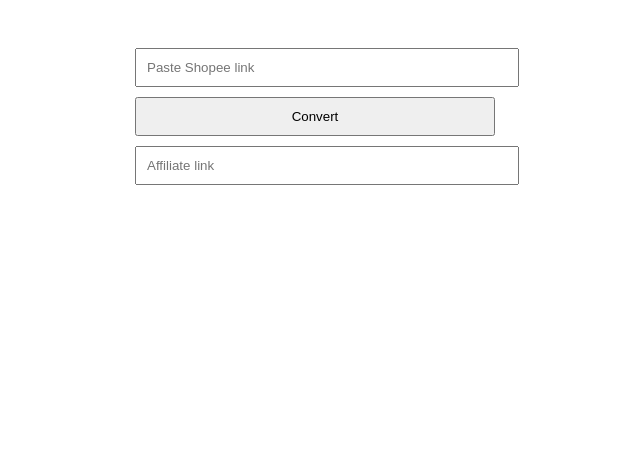
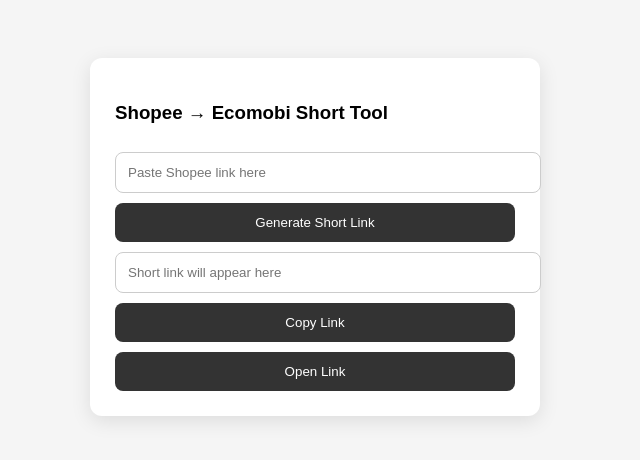
Before and after one commit to thnhmii/convert-tool, a website: page index.html in a window 1280 px wide. Shown: the whole page, without its empty margins (325-965 px from the left). Drawn offline with Linux system fonts and the light colour scheme.

Commit message:
Update index.html

```diff
--- a/index.html
+++ b/index.html
@@ -2,22 +2,43 @@
 <html>
 <head>
 <meta charset="UTF-8">
-<title>Shopee Converter</title>
+<title>Shopee Short Link Tool</title>
 
 <style>
 body{
-  font-family: Arial;
+  font-family:Arial;
   display:flex;
   justify-content:center;
-  padding:40px;
+  padding:50px 20px;
+  background:#f5f5f5;
 }
+
 .box{
-  width:360px;
+  width:100%;
+  max-width:400px;
+  background:white;
+  padding:25px;
+  border-radius:12px;
+  box-shadow:0 5px 20px rgba(0,0,0,0.1);
 }
+
 input,button{
   width:100%;
-  padding:10px;
-  margin-bottom:10px;
+  padding:12px;
+  margin-top:10px;
+  border-radius:8px;
+  border:1px solid #ccc;
+}
+
+button{
+  cursor:pointer;
+  background:#333;
+  color:white;
+  border:none;
+}
+
+button:hover{
+  opacity:0.9;
 }
 </style>
 </head>
@@ -25,29 +46,63 @@
 <body>
 
 <div class="box">
-  <input id="original" placeholder="Paste Shopee link">
-  <button onclick="convert()">Convert</button>
-  <input id="result" readonly placeholder="Affiliate link">
+  <h3>Shopee → Ecomobi Short Tool</h3>
+
+  <input type="text" id="original" placeholder="Paste Shopee link here">
+
+  <button onclick="convert()">Generate Short Link</button>
+
+  <input type="text" id="result" placeholder="Short link will appear here" readonly>
+
+  <button onclick="copyLink()">Copy Link</button>
+  <button onclick="openLink()">Open Link</button>
 </div>
 
 <script>
+
 const token = "YcjWkLnSTyytUqnNLBthd";
 
-function cleanLink(link){
-  // bỏ extraParams nếu có
-  return link.split('?')[0];
+async function convert(){
+
+  let url = document.getElementById("original").value.trim();
+
+  if(!url){
+    alert("Paste Shopee link first");
+    return;
+  }
+
+  // Step 1: Tạo link Ecomobi
+  let encoded = encodeURIComponent(url);
+  let ecomobiLink = `https://goeco.mobi/?token=${token}&url=${encoded}`;
+
+  try{
+
+    // Step 2: Gửi qua TinyURL để rút gọn
+    let response = await fetch(`https://tinyurl.com/api-create.php?url=${encodeURIComponent(ecomobiLink)}`);
+
+    let shortLink = await response.text();
+
+    document.getElementById("result").value = shortLink;
+
+  }catch(err){
+    alert("Error creating short link");
+  }
 }
 
-function convert(){
-  let link = document.getElementById("original").value.trim();
-  if(!link) return;
+function copyLink(){
+  let input = document.getElementById("result");
+  input.select();
+  document.execCommand("copy");
+  alert("Copied!");
+}
 
-  let clean = cleanLink(link);
-  let encoded = encodeURIComponent(clean);
+function openLink(){
+  let link = document.getElementById("result").value;
+  if(link){
+    window.open(link, "_blank");
+  }
+}
 
-  let final = `https://goeco.mobi/?token=${token}&url=${encoded}`;
-  document.getElementById("result").value = final;
-}
 </script>
 
 </body>
```
